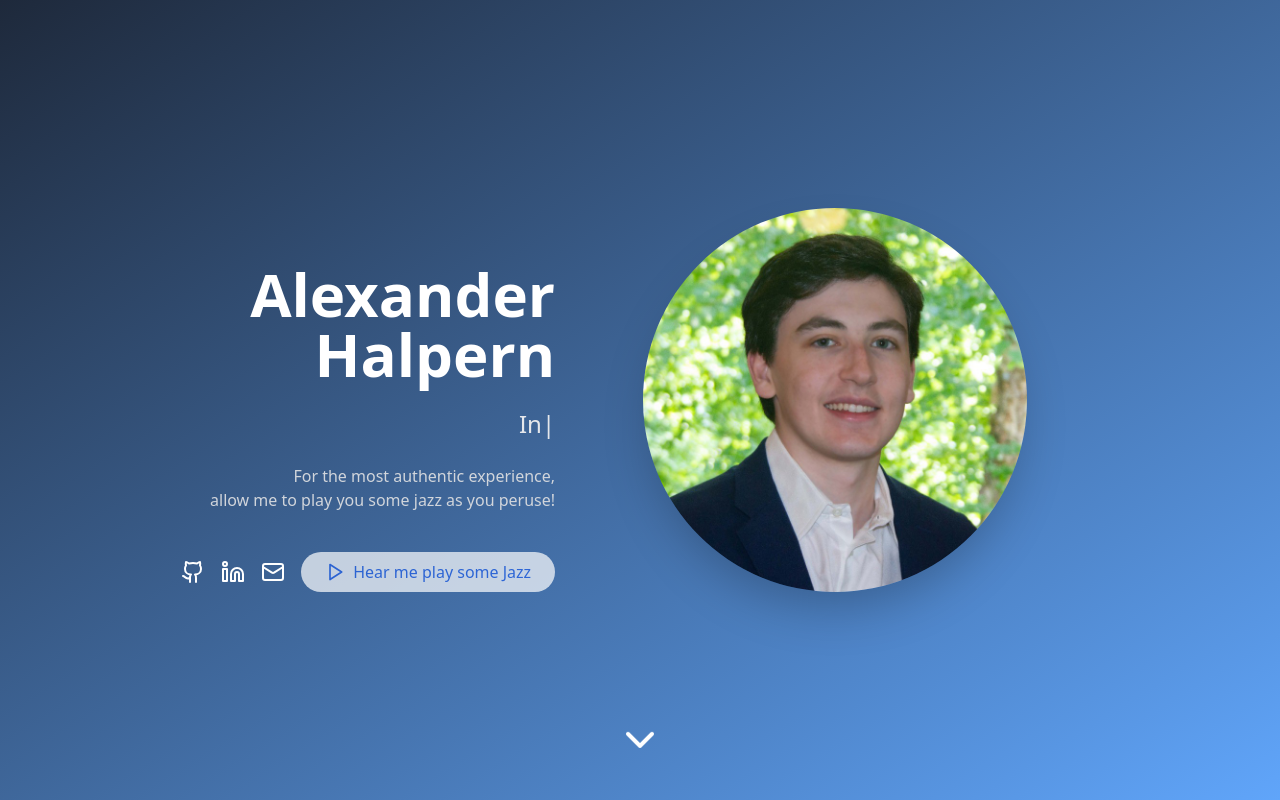
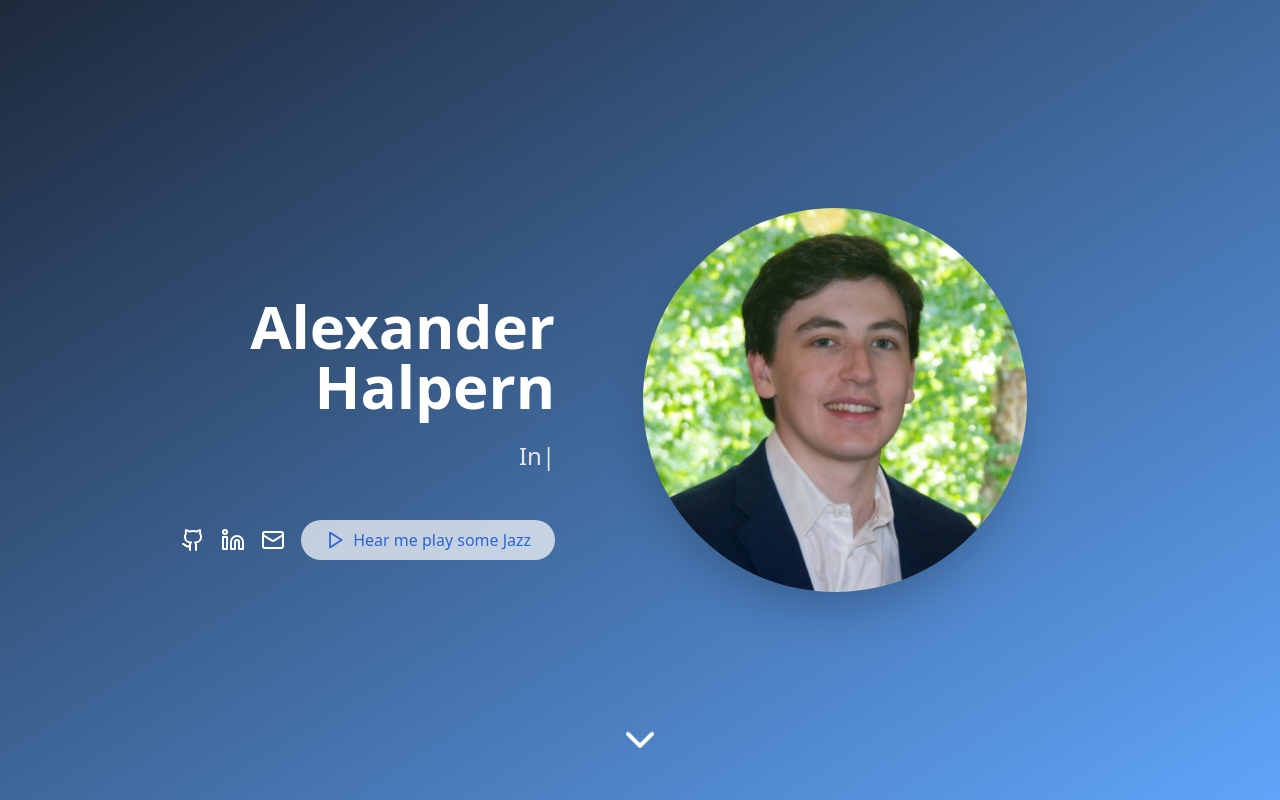
Before and after one commit to alexanderhalpern/alexanderjhalpern, a Next.js app: page / in a window 1280 px wide. Shown: the top 800 px of the page. Built offline with nearby package versions, Linux system fonts and the light colour scheme.

Commit message:
Update Header.tsx

```diff
--- a/src/components/Header.tsx
+++ b/src/components/Header.tsx
@@ -179,10 +179,7 @@ const Header = ({
               repeat={Infinity}
             />
           </div>
-          <p className="text-gray-300">
-            For the most authentic experience, <br />
-            allow me to play you some jazz as you peruse!{" "}
-          </p>
+
           <div className="flex flex-wrap justify-end space-x-4 items-center">
             <a
               target="_blank"
```
